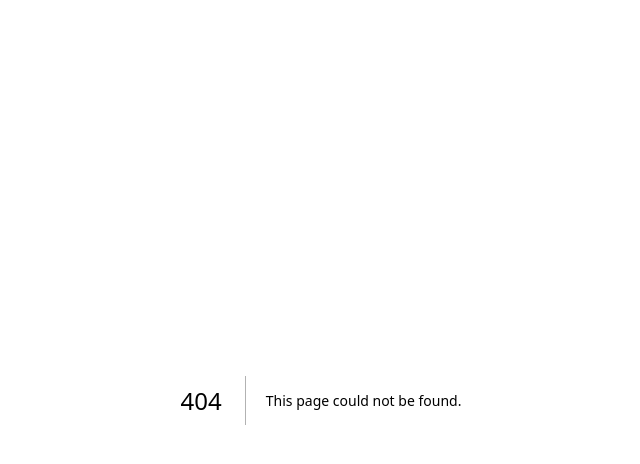
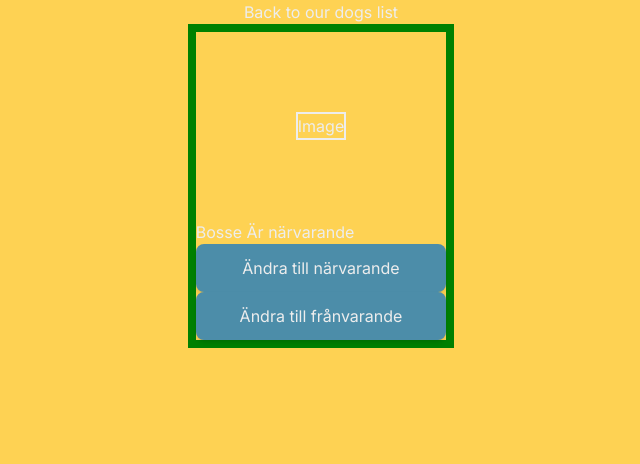
Before and after one commit to reenhilm/2025v9-doggy-daycare, a Next.js app: page /dogs/1 in a window 1280 px wide. Before the commit this address had no page. Shown: the top 464 px of the page, without its empty margins (319-959 px from the left). Built offline with nearby package versions, Linux system fonts and the light colour scheme.

Commit message:
useContext with reducer, Provider, Dog-details, update presence buttons

```diff
--- /dev/null
+++ b/app/dogs/[id]/dog-view.tsx
@@ -0,0 +1,48 @@
+"use client";
+import { useDogsContext } from '@/hooks/useDogs'
+import styles from './page.module.css'
+import Link from 'next/link';
+import { notFound } from 'next/navigation';
+
+interface partialDog {
+    id: string;
+}
+
+export default function Dog({ dogid }: { dogid: string }) {
+
+    const { state, dispatch } = useDogsContext();
+    console.log(state, dogid);
+    const currentDog = state.dogs.find((i) => i.id === dogid);
+
+const updateDog = (dog: partialDog, isPresent: boolean) => {
+    dispatch({
+        type: "UPDATE_DOG",
+        payload: {
+            id: dog.id,
+            present: isPresent
+        }
+    });
+}
+
+if (currentDog)
+    return (
+        <>
+            <div className="flex">
+                <div className="flex flex-col m-auto items-center">
+                    <header><Link href={"/dogs"}>Back to our dogs list</Link></header>
+                    <main>
+                        <div className={currentDog?.present ? styles.greenborder + ' flex flex-col border-8' : styles.redborder + ' flex flex-col border-8'}>
+                            <div className='mx-25 my-20 border-2'>Image</div>
+                            {currentDog?.name} {currentDog?.present ? 'Är närvarande' : 'Är inte närvarande'}
+                            <button className={`${styles.roundedbutton} rounded-lg shadow-md py-3 px-4`} onClick={() => updateDog(currentDog!, true)}>Ändra till närvarande</button>
+                            <button className={`${styles.roundedbutton} rounded-lg shadow-md py-3 px-4`} onClick={() => updateDog(currentDog!, false)}>Ändra till frånvarande</button>
+                        </div>
+                    </main>
+                </div>
+            </div>
+        </>
+
+    )
+else
+        return notFound();
+}
--- /dev/null
+++ b/app/dogs/[id]/page.module.css
@@ -0,0 +1,11 @@
+.roundedbutton {
+    background-color: var(--color);
+}
+
+.greenborder {
+    border-color: green;
+}
+
+.redborder {
+    border-color: red;
+}
--- /dev/null
+++ b/app/dogs/[id]/page.tsx
@@ -0,0 +1,11 @@
+import Dog from "./dog-view";
+
+export default async function Dogs({ params }: { params: Promise<{ id: string }>; }) {
+    const { id } = await params;
+
+    return (
+        <>
+            <Dog dogid={id} />
+        </>
+    )
+}
--- a/app/dogs/page.tsx
+++ b/app/dogs/page.tsx
@@ -1,19 +1,12 @@
+'use client';
+import { useDogsContext } from '@/hooks/useDogs'
+import React from 'react'
 import styles from './page.module.css'
-
-interface dog {
-    name: string;
-    breed: string;
-    owner: string;
-    age: number;
-    present: boolean;
-}
+import Link from 'next/link';
 
 export default function Dogs() {
+    const { state } = useDogsContext();
 
-    const dogs: dog[] = [
-        { name: 'Bosse', breed: 'purebred puppy', owner: 'Pelle Stöök', age: 4, present: true },
-        { name: 'Lola', breed: 'purebred puppy', owner: 'Pelle Stöök', age: 2, present: false }
-    ];
     return (
         <>
             <div className="flex">
@@ -29,8 +22,9 @@ export default function Dogs() {
                             <button className={`${styles.roundedbutton} rounded-lg shadow-md py-1 px-4 my-4`}>filter</button>
                         </div>
                         <ul className='flex gap-3 flex-col'>
-                            {dogs.map((dog, index) =>
+                            {state.dogs.map((dog, index) =>
                                 <li key={index} className={dog.present ? styles.greenborder + ' border-8' : styles.redborder + ' border-8'}>
+                                    <Link href={`/dogs/${dog.id}`}>
                                     <div>
                                         <div className='mx-25 my-20'>Image</div>
                                     </div>
@@ -41,7 +35,8 @@ export default function Dogs() {
                                         </div>
                                         <div className='border-2 text-black'>{dog.age}y/o</div>
                                     </div>
-                                    <div className='text-black my-4 px-3'>OWNER: {dog.owner}</div>
+                                        <div className='text-black my-4 px-3'>OWNER: {dog.owner}</div>
+                                    </Link>
                                 </li>
                             )}
                         </ul>
--- a/app/layout.tsx
+++ b/app/layout.tsx
@@ -1,6 +1,7 @@
 import type { Metadata } from "next";
 import { Inter } from "next/font/google";
 import "./globals.css";
+import { DogsProvider } from "@/context/dogs-context";
 
 const inter = Inter({
   variable: "--font-inter",
@@ -20,7 +21,9 @@ export default function RootLayout({
   return (
     <html lang="en">
       <body className={`${inter.variable}`}>
-        {children}
+        <DogsProvider>
+          {children}
+        </DogsProvider>
       </body>
     </html>
   );
--- /dev/null
+++ b/context/dogs-context.tsx
@@ -0,0 +1,37 @@
+"use client";
+import { Dog, DogAction, DogState } from "@/interfaces/dogs";
+import { createContext, Dispatch, ReactNode, useReducer } from "react";
+
+export const DogsContext = createContext<{ state: DogState; dispatch: Dispatch<DogAction> } | undefined>(
+    undefined
+);
+
+export function DogsProvider({ children }: { children: ReactNode }) {
+    const [state, dispatch] = useReducer(dogReducer, { dogs: [{ id: '1', name: 'Bosse', breed: 'purebred puppy', owner: 'Pelle Stöök', age: 4, present: true }, { id: '2', name: 'Lola', breed: 'purebred puppy', owner: 'Pelle Stöök', age: 2, present: false }] });
+
+    // useEffect(() => {}, []);
+    return (
+        <DogsContext.Provider value={{ state, dispatch }}>
+            {children}
+        </DogsContext.Provider>
+    )
+}
+
+export const dogReducer = (state: DogState, action: DogAction): DogState => {
+    switch (action.type) {
+        case "UPDATE_DOG":
+            const foundDog = state.dogs.find((i) => i.id === action.payload.id);
+            if (!foundDog)
+                throw new Error("Did not find dog, could not update");
+
+            return { ...state, dogs: updateDog(state.dogs, foundDog.id, action.payload) };
+        default:
+            return state;
+    }
+};
+
+function updateDog(dogs: Dog[], id: string, updatedData: Partial<Dog>): Dog[] {
+    return dogs.map(dog =>
+        dog.id === id ? { ...dog, ...updatedData } : dog
+    );
+}
--- /dev/null
+++ b/hooks/useDogs.ts
@@ -0,0 +1,11 @@
+"use client";
+import { DogsContext } from "@/context/dogs-context"
+import { useContext } from "react"
+
+export const useDogsContext = () => {
+    const context = useContext(DogsContext);
+    if (!context) {
+        throw new Error("useDogsContext needs to be used within a DogsProvider")
+    }
+    return context;
+}
--- /dev/null
+++ b/interfaces/dogs.ts
@@ -0,0 +1,10 @@
+export interface Dog {
+    id: string;
+    name: string;
+    breed: string;
+    owner: string;
+    age: number;
+    present: boolean;
+}
+export interface DogState { dogs: Dog[] };
+export interface DogAction { type: string; payload: Partial<Dog> };
```
